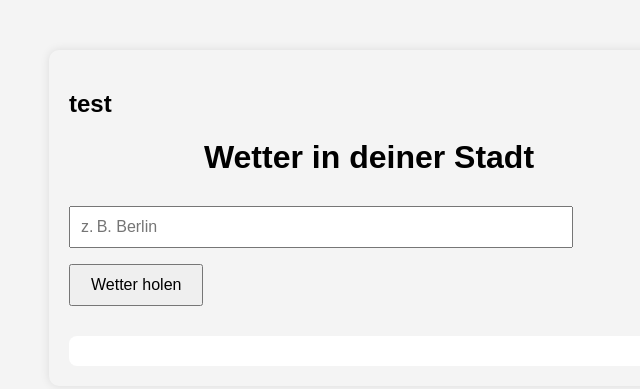
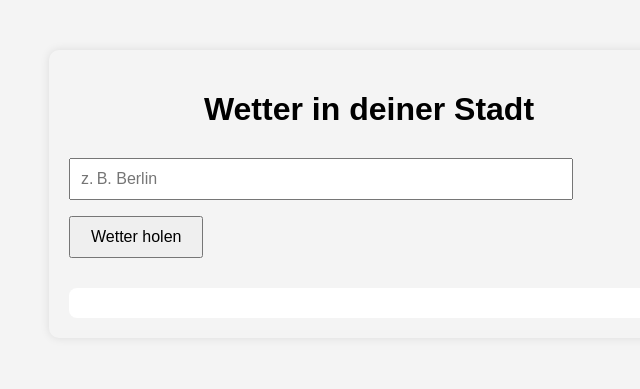
Before and after one commit to Mephju90/wetter-app, a plain HTML site: page index.html in a window 1280 px wide. Shown: the whole page, without its empty margins (271-911 px from the left). Drawn offline with Linux system fonts and the light colour scheme.

Commit message:
Fehler rückgängig gemacht: alte index.html aus Commit aae91a1 wiederhergestellt

```diff
--- a/index.html
+++ b/index.html
@@ -8,7 +8,6 @@
   <link rel="stylesheet" href="style.css">
 </head>
 <body>
-  <H2>test</H2>
   <h1>Wetter in deiner Stadt</h1>
   <input type="text" id="stadt" placeholder="z. B. Berlin" />
   <button onclick="wetterAbrufen()">Wetter holen</button>
```
